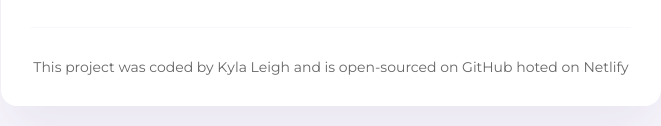
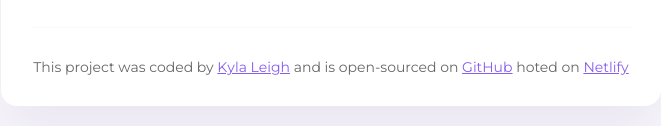
Before and after one commit to KylaLeigh/shecodes-weather-app-2, a plain HTML site: page index.html in a window 1280 px wide. Shown: the part 302-428 px from the top of the page, without its empty margins (309-970 px from the left). Drawn offline with Linux system fonts and the light colour scheme.

Commit message:
Add links to footer

```diff
--- a/index.html
+++ b/index.html
@@ -44,8 +44,21 @@
         </div>
       </main>
       <footer>
-        This project was coded by Kyla Leigh and is open-sourced on GitHub hoted
-        on Netlify
+        This project was coded by
+        <a href="https://github.com/KylaLeigh" target="_blank">Kyla Leigh</a>
+        and is open-sourced on
+        <a
+          href="https://github.com/KylaLeigh/shecodes-weather-app-2"
+          target="_blank"
+          >GitHub</a
+        >
+        hoted on
+        <a
+          href="https://shecodes-weatherapp-kylaleigh.netlify.app/"
+          target="_blank"
+        >
+          Netlify</a
+        >
       </footer>
     </div>
   </body>
```
